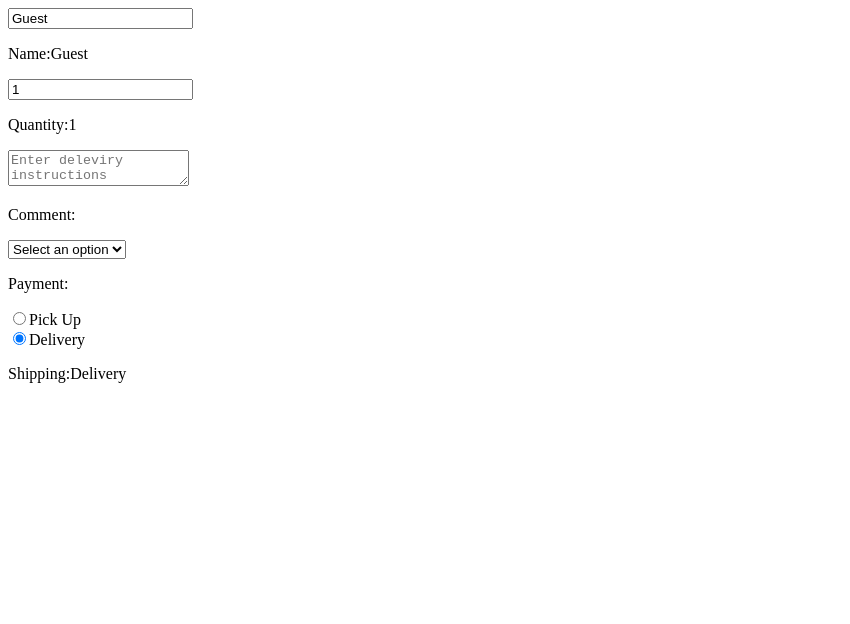
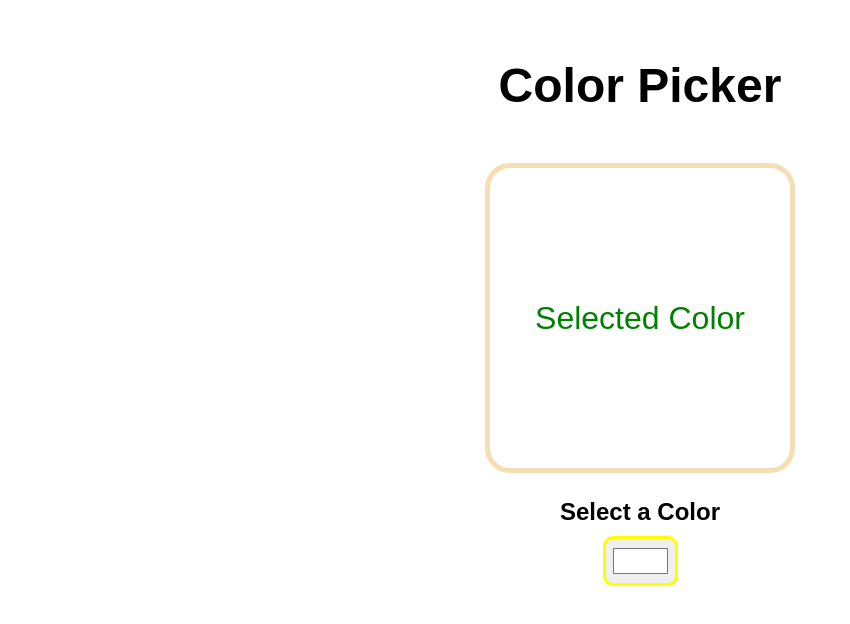
Before and after one commit to Sreehari9230/React, a React (Vite) app in the folder first-react-project/: page / in a window 1280 px wide. Shown: the top 624 px of the page, without its empty margins (0-850 px from the left). Built offline with nearby package versions, Linux system fonts and the light colour scheme.

Commit message:
lesson 10 color picker

```diff
--- a/first-react-project/src/App.jsx
+++ b/first-react-project/src/App.jsx
@@ -8,12 +8,13 @@
 // import List from "./list.jsx";
 // import Button from "./button.jsx";
 // import ProfilePicture from "./profilePicjure.jsx";
-import MyComponent from "./myComponent.jsx";
-import Counter from "./counter.jsx";
+// import MyComponent from "./myComponent.jsx";
+// import Counter from "./counter.jsx";
+import ColorPicker from "./colorPicker.jsx";
 
 function App() {
 
-  return( <MyComponent /> );
+  return( <ColorPicker /> );
 
 }
 
--- /dev/null
+++ b/first-react-project/src/colorPicker.jsx
@@ -0,0 +1,21 @@
+ import React, {useState} from 'react'
+
+
+ function ColorPicker(){
+
+    const [color,setColor] = useState('#ffffff')
+
+    function handleColorChange(event){
+        setColor(event.target.value)
+    }
+    return (<div className = 'color-picker-container'>
+        <h1>Color Picker</h1>
+        <div className='color-display' style={{backgroundColor:color}}>
+            <p>Selected Color</p>
+        </div>
+        <label>Select a Color</label>
+        <input type="color"value={color} onChange={handleColorChange} />
+    </div>)
+ }
+
+ export default ColorPicker
--- a/first-react-project/src/counter.jsx
+++ /dev/null
@@ -1,29 +0,0 @@
-
-import React, {useState} from "react"
-
-function Counter(){
-
-    const [count,setCount] = useState(0)
-
-    const increment = () => {
-        setCount(count+1)
-    }
-
-    const decrement = () => {
-        setCount(count-1)
-    }
-
-    const reset = () =>{
-        setCount(0)
-    }
-
-    return (<div className="counter-container">
-        <p className="count-display">{count}</p>
-        <button className="counter-button" onClick={decrement}>Decrement</button>
-        <button className="counter-button" onClick={reset}>Reset</button>
-        <button className="counter-button" onClick={increment}>Increment</button>
-    </div>)
-
-}
-
-export default Counter
--- a/first-react-project/src/index.css
+++ b/first-react-project/src/index.css
@@ -1,29 +1,47 @@
-.conter-container{
-    text-align: center;
-    font-family:Arial, Helvetica, sans-serif;
+body{
+    font-family: Arial, Helvetica, sans-serif;
+}
+
+.color-picker-container{
+    display: flex;
+    flex-direction: column;
+    align-items: center;
 
 }
 
-.count-display{
-    font-size: 10em;
-    margin-top: 0;
-    margin-bottom: 50px;
+h1{
+    margin: 50px;
+    font-size: 3rem;
+}
+
+.color-display{
+    width: 300px;
+    height: 300px;
+    display: flex;
+    justify-content: center;
+    align-items: center;
+    border: 5px solid wheat;
+    margin-bottom: 25px;
+    border-radius: 25px;
+    transition: 0.25s ease;
+}
+
+.color-display p{
+    color: green;
+    font-size: 2rem;
     text-align: center;
 }
 
-.counter-button{
-    width: 150px;
-    height:50px;
-    font-size: 1.5em;
+label{
+    font-size: 1.5rem;
     font-weight: bold;
-    margin: 0px 5px;
-    background-color: blue;
-    color: white;
-    border: none;
-    border-radius: 5px;
-    cursor: pointer;
+    margin-bottom: 10px;
 }
 
-.counter-button{
-    background-color: lightblue;
+input[type='color']{
+    width: 75px;
+    height: 50px;
+    padding: 5px;
+    border-radius: 10px;
+    border: 3px solid yellow;
 }
--- a/first-react-project/src/myComponent.jsx
+++ /dev/null
@@ -1,59 +0,0 @@
-
-import React, {useState} from 'react'
-
-function MyComponent(){
-
-    const [name,setName] = useState('Guest')
-    const [quantity,setQuantity] = useState(1)
-    const [comment,setComment] = useState('')
-    const [paynment,setPayment] = useState('')
-    const [shipping,setShipping] = useState('Delivery')
-
-    function handleNameChange(event){
-        setName(event.target.value)
-    }
-    function handleQuantityChange(event){
-        setQuantity(event.target.value)
-    }
-    function handleCommentChange(event){
-        setComment(event.target.value)
-    }
-    function handlePaymentChange(event){
-        setPayment(event.target.value)
-    }
-    function handleShippingChange(event){
-        setShipping(event.target.value)
-    }
-    return (<div>
-        <input value={name} onChange={handleNameChange} />
-        <p>Name:{name}</p>
-
-        <input type='number' value={quantity} onChange={handleQuantityChange} />
-        <p>Quantity:{quantity}</p>
-
-        <textarea value={comment} onChange={handleCommentChange} placeholder='Enter deleviry instructions'/>
-        <p>Comment:{comment}</p>
-
-        <select value={paynment} id="" onChange={handlePaymentChange} >
-            <option value="">Select an option</option>
-            <option value="Visa">Visa</option>
-            <option value="Mastercard">Mastercard</option>
-            <option value="Giftcard">Giftcard</option>
-        </select>
-        <p>Payment:{paynment}</p>
-
-        <label>
-            <input type="radio" value={'Pick Up'}
-            checked={shipping === 'Pick Up'} onChange={handleShippingChange}/>
-            Pick Up
-        </label>
-        <br />
-        <label>
-        <input type="radio" value={'Delivery'}
-            checked={shipping === 'Delivery'} onChange={handleShippingChange}/>
-            Delivery
-        </label>
-        <p>Shipping:{shipping}</p>
-    </div>)
-}
-export default MyComponent
```
